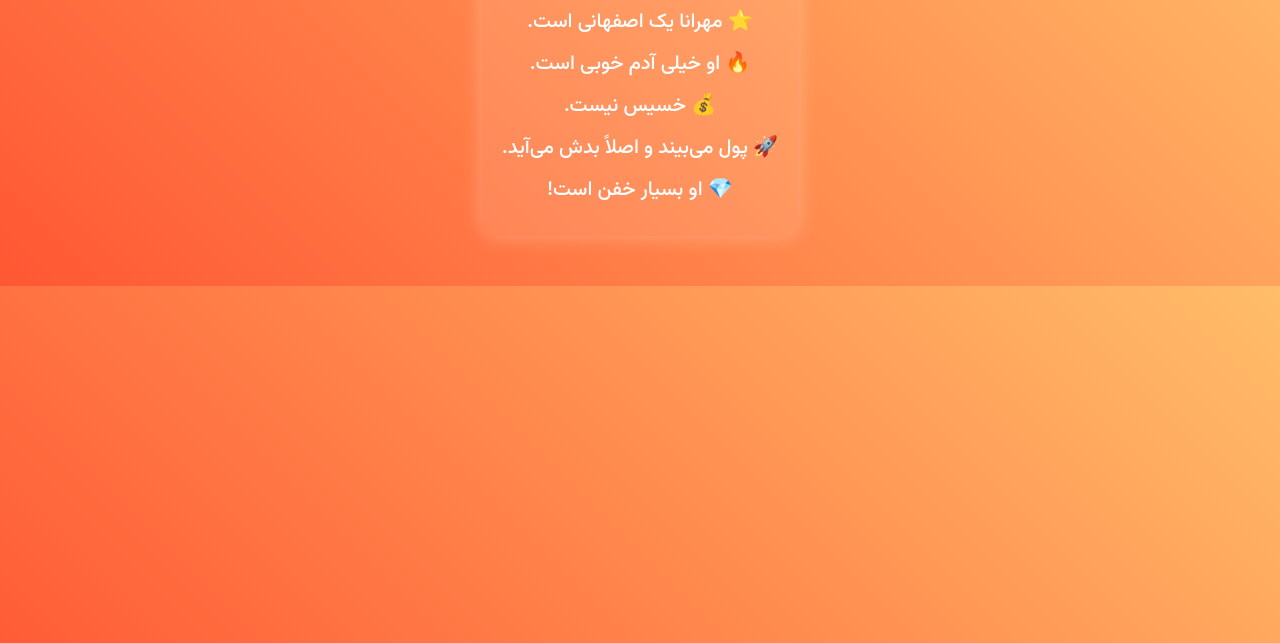
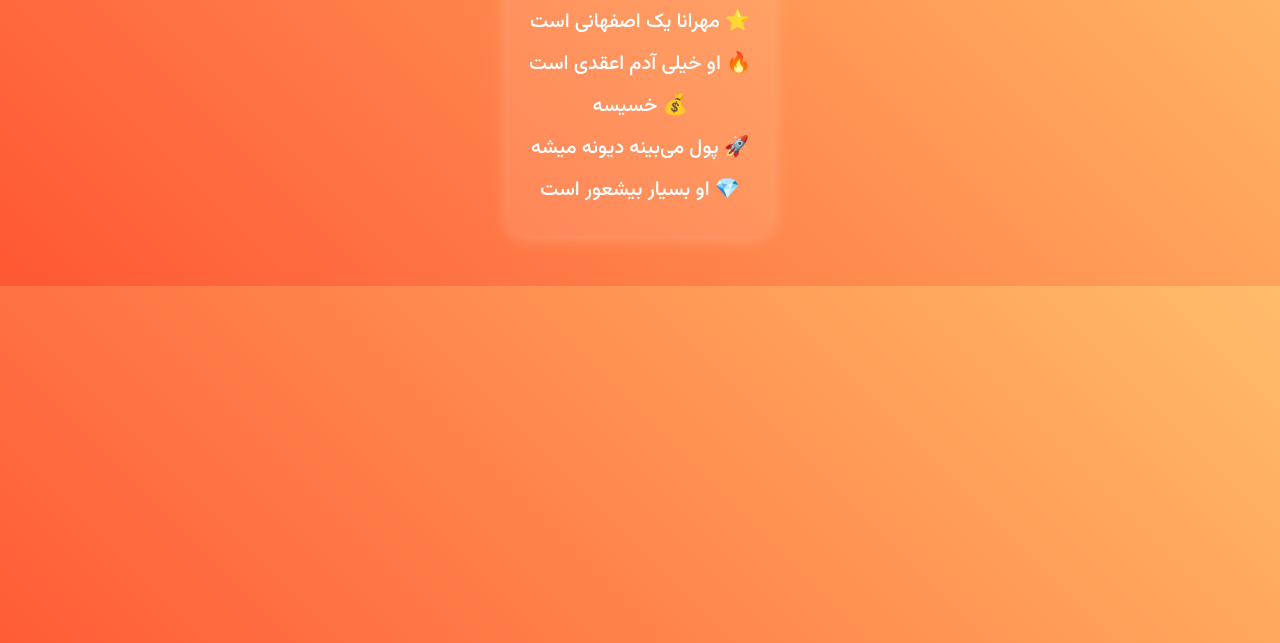
Before and after one commit to moeinbavi/Mehrana-Isfahani., a plain HTML site: page index.html in a window 1280 px wide. Shown: the part 157-800 px from the top of the page. Drawn offline with Linux system fonts and the light colour scheme.

Commit message:
Update index.html

```diff
--- a/index.html
+++ b/index.html
@@ -47,13 +47,14 @@
 <body>
     <div class="container">
         <h1>مهرانا کیست؟</h1>
-        <p>⭐ مهرانا یک اصفهانی است.</p>
-        <p>🔥 او خیلی آدم خوبی است.</p>
-        <p>💰 خسیس نیست.</p>
-        <p>🚀 پول می‌بیند و اصلاً بدش می‌آید.</p>
-        <p>💎 او بسیار خفن است!</p>
+        <p>⭐ مهرانا یک اصفهانی است</p>
+        <p>🔥 او خیلی آدم اعقدی است</p>
+        <p>💰 خسیسه</p>
+        <p>🚀 پول می‌بینه دیونه میشه</p>
+        <p>💎 او بسیار بیشعور است</p>
     </div>
 </body>
 </html>
 
+
 </html>
```
